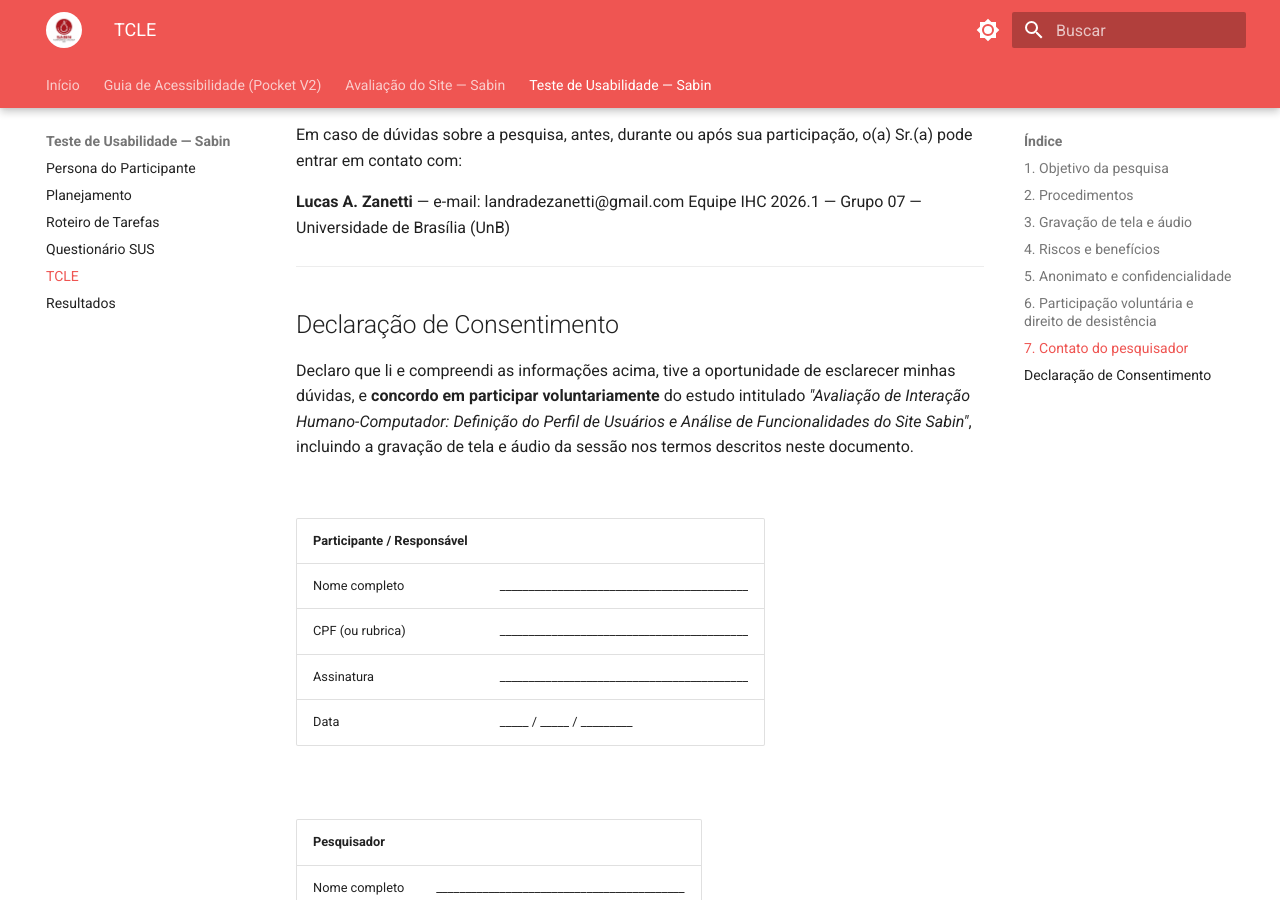
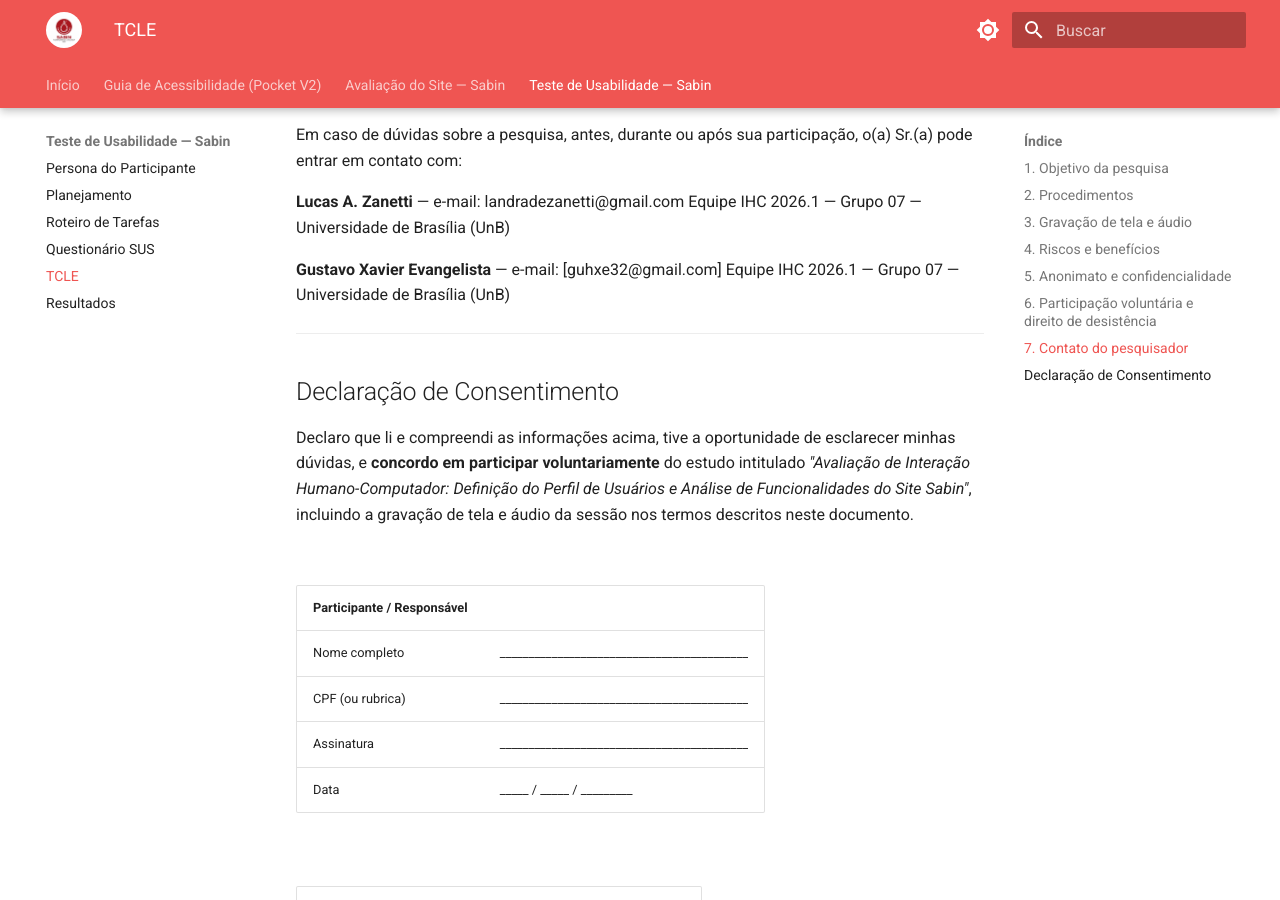
Before and after one commit to UnB-IHC/IHC_2026.1_Grupo07, an MkDocs documentation site: the page built from docs/ihc-sabin/teste-usabilidade/tcle.md, in a window 1280 px wide and 900 px high, scrolled down 1793 px. Built offline with MkDocs 1.6.1 and Material for MkDocs 9.7.7, drawn with Linux system fonts in a browser that asks for light colours.

```diff
--- a/docs/ihc-sabin/teste-usabilidade/tcle.md
+++ b/docs/ihc-sabin/teste-usabilidade/tcle.md
@@ -50,6 +50,9 @@
 **Lucas A. Zanetti** — e-mail: landradezanetti@gmail.com
 Equipe IHC 2026.1 — Grupo 07 — Universidade de Brasília (UnB)
 
+**Gustavo Xavier Evangelista** — e-mail: [guhxe32@gmail.com]
+Equipe IHC 2026.1 — Grupo 07 — Universidade de Brasília (UnB)
+
 ---
 
 ## Declaração de Consentimento
```
